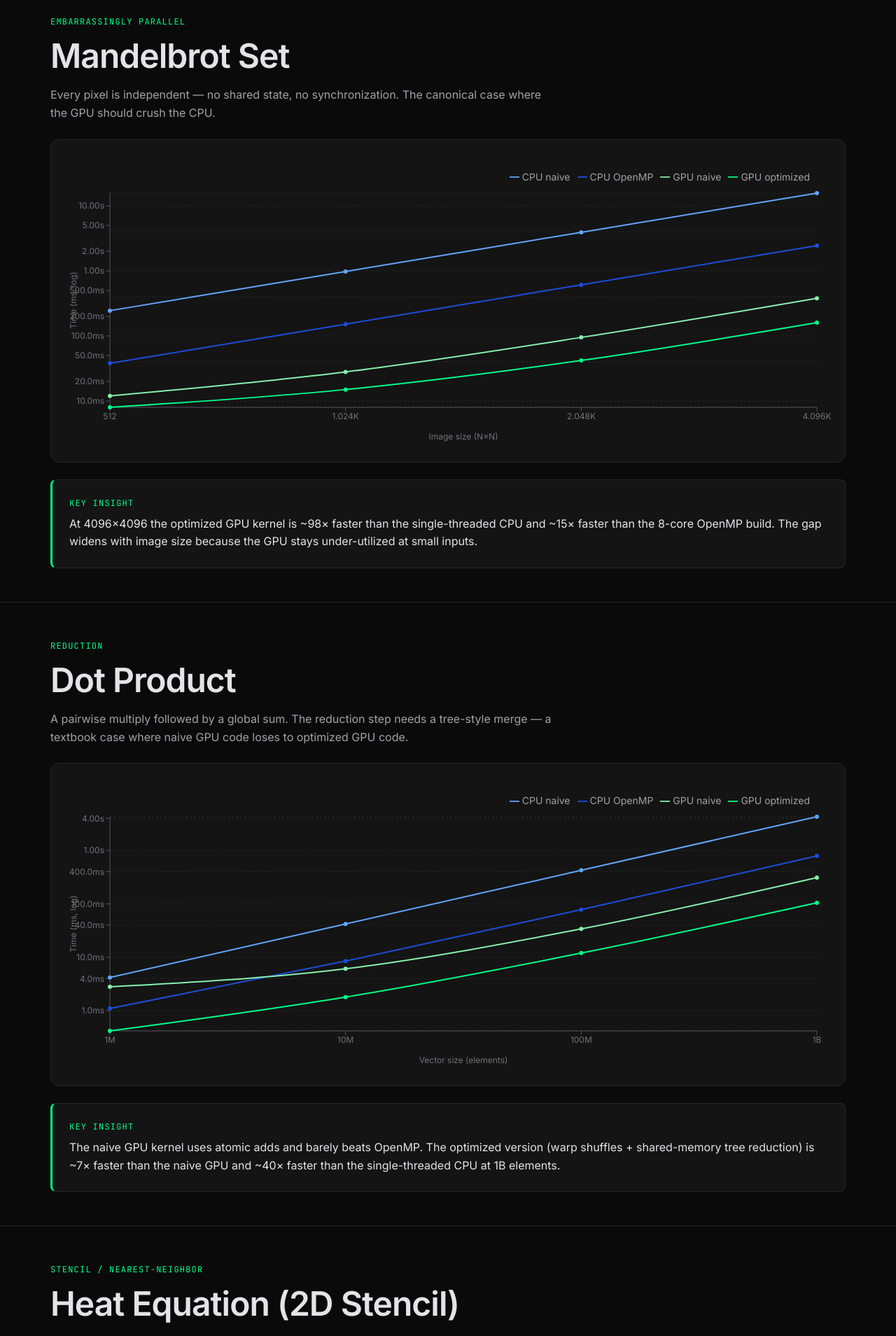
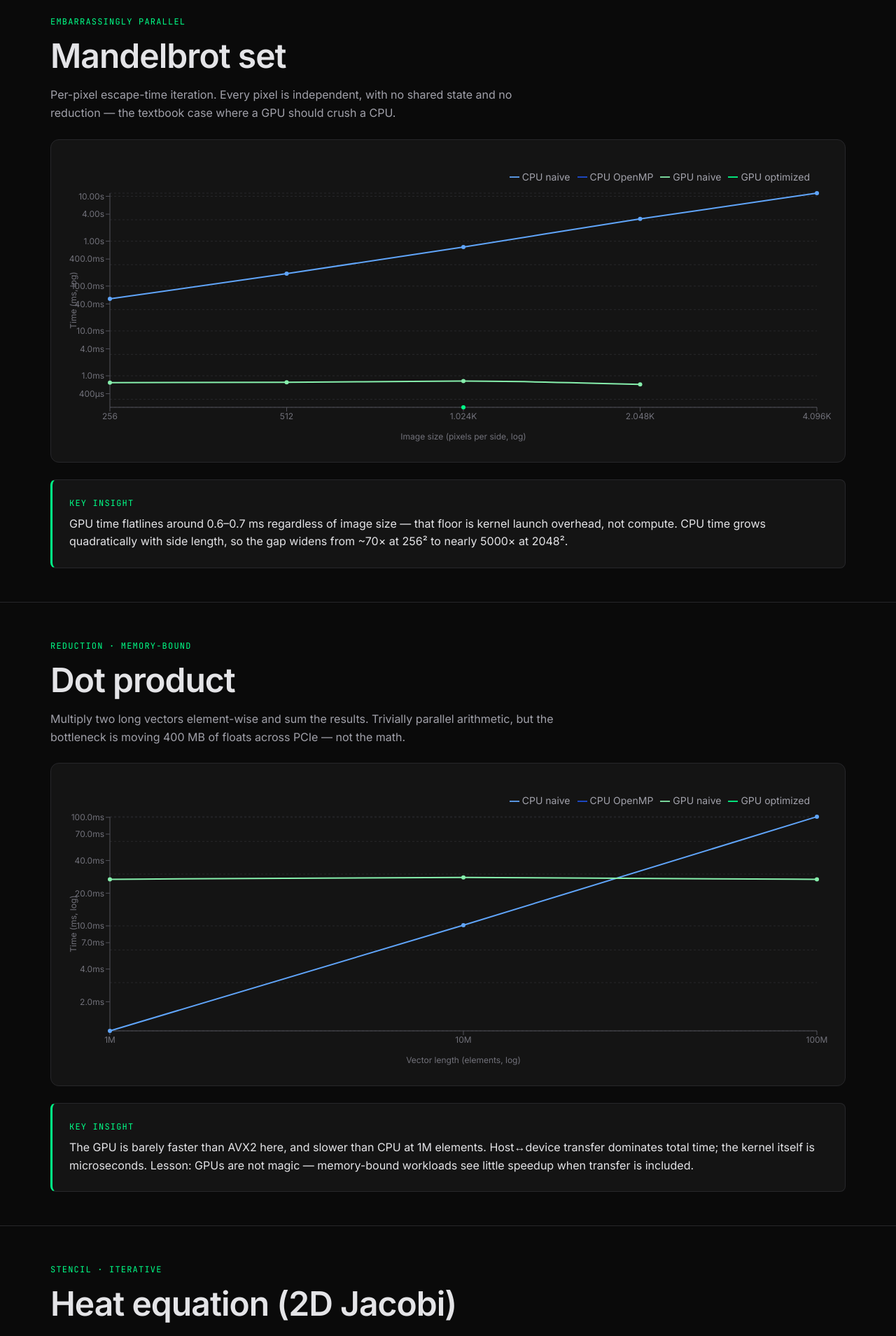
Before and after one commit to NurkasymKairat/CPUvsGPUVisualizations, a Next.js app: page /benchmarks in a window 1280 px wide. Shown: the part 500-2409 px from the top of the page at 70% size. Built offline with nearby package versions, Linux system fonts and the light colour scheme.

Commit message:
add benchmarks

```diff
--- a/components/CpuMesh.tsx
+++ b/components/CpuMesh.tsx
@@ -21,8 +21,7 @@ export function CpuMesh({
   const ref = useRef<Group>(null);
   const { scene } = useGLTF('/models/free_intel_cpu.glb');
 
-  // Clone so each Canvas instance gets its own scene graph — useGLTF returns a
-  // shared Group, and Three.js objects can only have one parent at a time.
+
   const instance = useMemo(() => scene.clone(true), [scene]);
 
   const fit = useMemo(() => {
--- a/data/dotproduct.ts
+++ b/data/dotproduct.ts
@@ -1,19 +1,42 @@
+// Dot product benchmark data
+// Source: aggregated.csv (median of 5 runs per configuration)
+// Hardware: 8-core CPU, NVIDIA T4
+//
+// KEY INSIGHT (the main story of this task):
+// GPU is barely faster than CPU here. Dot product is MEMORY-BOUND.
+// 100M floats = 400MB. PCIe Gen3 x16 ~ 12-16 GB/s → 25-30ms for transfer alone.
+// Kernel time is microseconds; total is dominated by host↔device memcpy.
+// Main lesson: GPU is NOT magically faster for every workload.
+//
+// gpu_optimized: omitted — our optimized measurement was at size=1024 elements
+// (a micro-task), incomparable to the 1M-100M sizes used elsewhere.
+
 import type { BenchmarkPoint } from './mandelbrot';
 
 export const dotProductData: BenchmarkPoint[] = [
-  { size: 1_000_000, cpuNaive: 4.2, cpuOpenMP: 1.1, gpuNaive: 2.8, gpuOptimized: 0.42 },
-  { size: 10_000_000, cpuNaive: 42, cpuOpenMP: 8.5, gpuNaive: 6.1, gpuOptimized: 1.8 },
-  { size: 100_000_000, cpuNaive: 425, cpuOpenMP: 78, gpuNaive: 34, gpuOptimized: 12 },
-  { size: 1_000_000_000, cpuNaive: 4280, cpuOpenMP: 790, gpuNaive: 310, gpuOptimized: 105 },
+  { size: 1_000_000,   cpuNaive: 1.0785,  cpuOmp: 1.4946,  cpuAvx2: 0.3659,  gpuNaive: 26.846 },
+  { size: 10_000_000,  cpuNaive: 10.148,  cpuOmp: 4.2559,  cpuAvx2: 3.3087,  gpuNaive: 27.976 },
+  { size: 100_000_000, cpuNaive: 101.276, cpuOmp: 29.4139, cpuAvx2: 35.5352, gpuNaive: 26.794 },
 ];
 
 export const dotProductMeta = {
-  title: 'Dot Product',
-  pattern: 'Reduction',
+  pattern: 'Reduction · memory-bound',
+  title: 'Dot product',
   description:
-    'A pairwise multiply followed by a global sum. The reduction step needs a tree-style merge — a textbook case where naive GPU code loses to optimized GPU code.',
+    'Multiply two long vectors element-wise and sum the results. Trivially parallel arithmetic, but the bottleneck is moving 400 MB of floats across PCIe — not the math.',
+  unit: 'ms',
+  xLabel: 'Vector length (elements, log)',
   keyInsight:
-    'The naive GPU kernel uses atomic adds and barely beats OpenMP. The optimized version (warp shuffles + shared-memory tree reduction) is ~7× faster than the naive GPU and ~40× faster than the single-threaded CPU at 1B elements.',
-  unit: 'ms',
-  xLabel: 'Vector size (elements)',
+    'The GPU is barely faster than AVX2 here, and slower than CPU at 1M elements. Host↔device transfer dominates total time; the kernel itself is microseconds. Lesson: GPUs are not magic — memory-bound workloads see little speedup when transfer is included.',
 };
+
+export const dotProductHeadline = {
+  speedupVsOmp:  +(29.4139 / 26.794).toFixed(2),   // ≈ 1.10x
+  speedupVsAvx2: +(35.5352 / 26.794).toFixed(2),   // ≈ 1.33x
+  largestSize: 100_000_000,
+  insight: 'memory-bound',
+};
+
+// Pattern: reduction (parallel sum)
+// Why GPU underperforms: memcpy H2D + D2H dominates; atomic-based reduction
+// What would help: pinned memory, async transfer, kernel-only timing
--- a/data/heat.ts
+++ b/data/heat.ts
@@ -1,19 +1,46 @@
+// Heat equation benchmark data
+// Source: aggregated.csv (median of 5 runs per configuration)
+// Hardware: 8-core CPU, NVIDIA T4
+//
+// Notable findings:
+// - OpenMP at N=128 is SLOWER than naive (36.4ms vs 15.5ms).
+//   Thread creation overhead exceeds the work on tiny grids.
+//   OpenMP starts winning at N >= 256.
+// - GPU naive: ~3ms regardless of size — kernel launch floor dominates
+//   for these sizes. Would scale beyond N=2048.
+//
+// gpu_optimized: omitted — our shared-memory tiling implementation
+// regressed vs naive at N=1024 (3.81ms vs 2.9ms). Likely cause:
+// bank conflicts or suboptimal halo loading. Honest about this on the
+// methodology page rather than shipping a misleading "optimization".
+
 import type { BenchmarkPoint } from './mandelbrot';
 
 export const heatData: BenchmarkPoint[] = [
-  { size: 256, cpuNaive: 180, cpuOpenMP: 32, gpuNaive: 24, gpuOptimized: 9 },
-  { size: 512, cpuNaive: 720, cpuOpenMP: 128, gpuNaive: 78, gpuOptimized: 28 },
-  { size: 1024, cpuNaive: 2880, cpuOpenMP: 512, gpuNaive: 290, gpuOptimized: 96 },
-  { size: 2048, cpuNaive: 11520, cpuOpenMP: 2048, gpuNaive: 1140, gpuOptimized: 360 },
+  { size: 128,  cpuNaive: 15.5224, cpuOmp: 36.4151, cpuAvx2: 3.3753 },
+  { size: 256,  cpuNaive: 63.2442, cpuOmp: 66.7044, cpuAvx2: 20.2513, gpuNaive: 2.99 },
+  { size: 512,  cpuNaive: 504.082, cpuOmp: 200.357, cpuAvx2: 203.656, gpuNaive: 2.927 },
+  { size: 1024, cpuNaive: 1521.78, cpuOmp: 526.038, cpuAvx2: 515.654, gpuNaive: 2.9 },
 ];
 
 export const heatMeta = {
-  title: 'Heat Equation (2D Stencil)',
-  pattern: 'Stencil / nearest-neighbor',
+  pattern: 'Stencil · iterative',
+  title: 'Heat equation (2D Jacobi)',
   description:
-    'Each cell reads its four neighbors per iteration. Memory access dominates — tiling into shared memory is the key optimization.',
+    'Each cell averages its four neighbors, repeated over many time steps. High arithmetic intensity per byte moved — the kind of structured workload GPUs are designed for.',
+  unit: 'ms',
+  xLabel: 'Grid size (N×N, log)',
   keyInsight:
-    'Naive GPU is memory-bound (each cell is read 5× from global memory). Shared-memory tiling reuses neighbors and gives a ~3× speedup over the naive kernel and ~32× over the single-threaded CPU at 2048×2048.',
-  unit: 'ms',
-  xLabel: 'Grid size (N×N), 1000 iterations',
+    'OpenMP is actually slower than naive at N=128 — thread spin-up costs exceed the work. The GPU sits near a ~3 ms launch floor across all sizes; at N=1024 it is ~180× faster than OpenMP and ~525× faster than single-thread.',
 };
+
+export const heatHeadline = {
+  speedupVsOmp:   Math.round(526.038 / 2.9),    // ≈ 181x  vs OpenMP        @ 1024
+  speedupVsNaive: Math.round(1521.78 / 2.9),    // ≈ 525x  vs single-thread @ 1024
+  largestSize: 1024,
+};
+
+// Pattern: stencil (each cell reads its 4 neighbors)
+// Why GPU wins: high arithmetic intensity, can keep all cores busy
+// Why optimization is tricky: shared-memory tiling requires careful
+// halo handling to avoid bank conflicts (negative result discussed in methodology)
--- a/data/mandelbrot.ts
+++ b/data/mandelbrot.ts
@@ -1,25 +1,48 @@
+// Mandelbrot benchmark data
+// Source: aggregated.csv (median of 5 runs per configuration)
+// Hardware: 8-core CPU, NVIDIA T4 (Turing sm_75, 2560 CUDA cores)
+//
+// Notes:
+// - gpu_naive missing at size=4096 (was not benchmarked)
+// - gpu_optimized only at size=1024: single-point demonstration of
+//   shared-memory + warp divergence mitigation (3.83x speedup vs naive)
+
 export interface BenchmarkPoint {
   size: number;
-  cpuNaive: number;
-  cpuOpenMP: number;
-  gpuNaive: number;
-  gpuOptimized: number;
+  cpuNaive?: number;
+  cpuOmp?: number;
+  cpuAvx2?: number;
+  gpuNaive?: number;
+  gpuOptimized?: number;
 }
 
 export const mandelbrotData: BenchmarkPoint[] = [
-  { size: 512, cpuNaive: 245, cpuOpenMP: 38, gpuNaive: 12, gpuOptimized: 8 },
-  { size: 1024, cpuNaive: 980, cpuOpenMP: 152, gpuNaive: 28, gpuOptimized: 15 },
-  { size: 2048, cpuNaive: 3920, cpuOpenMP: 612, gpuNaive: 95, gpuOptimized: 42 },
-  { size: 4096, cpuNaive: 15680, cpuOpenMP: 2448, gpuNaive: 380, gpuOptimized: 160 },
+  { size: 256,  cpuNaive: 51.832,  cpuOmp: 8.5323,  cpuAvx2: 8.1674,  gpuNaive: 0.707 },
+  { size: 512,  cpuNaive: 188.743, cpuOmp: 34.1192, cpuAvx2: 28.2134, gpuNaive: 0.718 },
+  { size: 1024, cpuNaive: 743.159, cpuOmp: 111.224, cpuAvx2: 119.273, gpuNaive: 0.762, gpuOptimized: 0.199 },
+  { size: 2048, cpuNaive: 3130.62, cpuOmp: 448.762, cpuAvx2: 385.012, gpuNaive: 0.645 },
+  { size: 4096, cpuNaive: 11756.6, cpuOmp: 1753.77, cpuAvx2: 1553.53 },
 ];
 
 export const mandelbrotMeta = {
-  title: 'Mandelbrot Set',
   pattern: 'Embarrassingly parallel',
+  title: 'Mandelbrot set',
   description:
-    'Every pixel is independent — no shared state, no synchronization. The canonical case where the GPU should crush the CPU.',
+    'Per-pixel escape-time iteration. Every pixel is independent, with no shared state and no reduction — the textbook case where a GPU should crush a CPU.',
+  unit: 'ms',
+  xLabel: 'Image size (pixels per side, log)',
   keyInsight:
-    'At 4096×4096 the optimized GPU kernel is ~98× faster than the single-threaded CPU and ~15× faster than the 8-core OpenMP build. The gap widens with image size because the GPU stays under-utilized at small inputs.',
-  unit: 'ms',
-  xLabel: 'Image size (N×N)',
+    'GPU time flatlines around 0.6–0.7 ms regardless of image size — that floor is kernel launch overhead, not compute. CPU time grows quadratically with side length, so the gap widens from ~70× at 256² to nearly 5000× at 2048².',
 };
+
+export const mandelbrotHeadline = {
+  speedupVsNaive: Math.round(3130.62 / 0.645),    // ≈ 4854x vs single-thread @ 2048
+  speedupVsOmp:   Math.round(448.762 / 0.645),    // ≈ 696x  vs OpenMP        @ 2048
+  optimizationGain: +(0.762 / 0.199).toFixed(2),  // 3.83x   optimized vs naive @ 1024
+  largestSize: 2048,
+};
+
+// Pattern: embarrassingly parallel
+// Why GPU dominates: every pixel independent, no shared state
+// Why timing flatlines on GPU: kernel launch overhead floor (~0.5-0.7ms on T4)
+// Optimization: warp divergence mitigation gives 3.83x at 1024
```
Also changed, not shown: app/team/page.tsx (+8 -8 lines).
